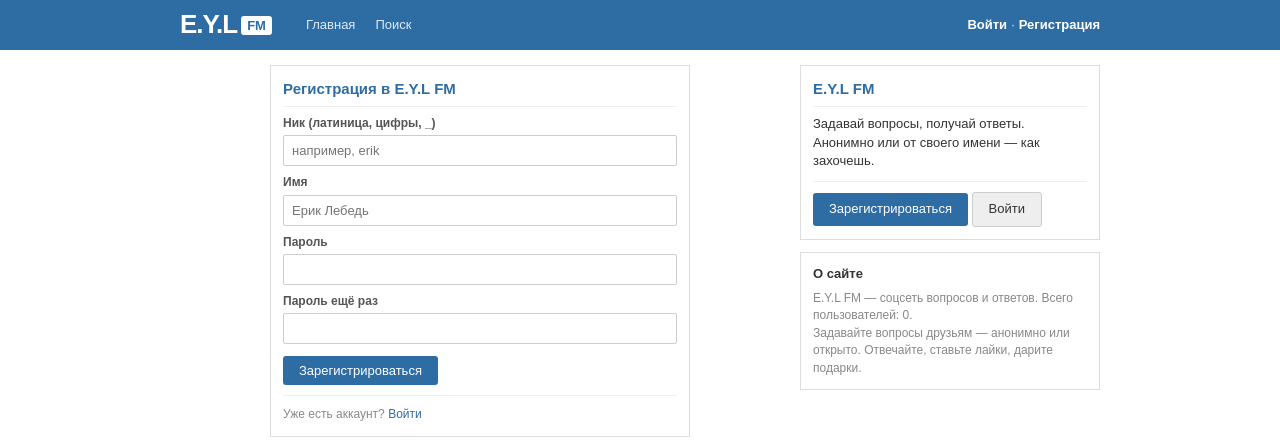
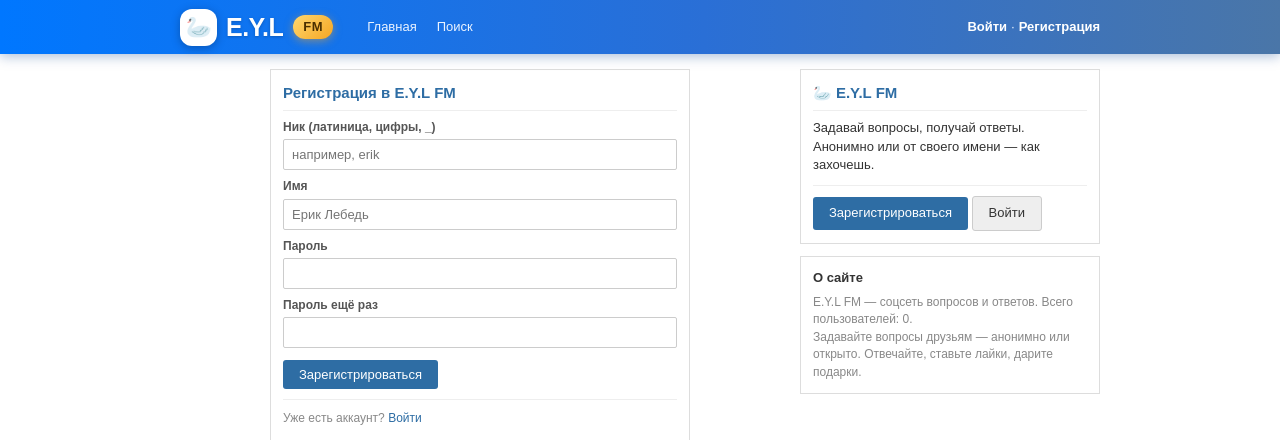
Before and after one commit to ygarik786-a11y/eylfm, a Flask app: page /register in a window 1280 px wide. Shown: the top 440 px of the page. Run offline with Flask 3, Linux system fonts and the light colour scheme.

Commit message:
Яркая шапка как в ВК: лебедь у имени E.Y.L FM

```diff
--- a/static/style.css
+++ b/static/style.css
@@ -5,17 +5,18 @@ a { color: #2e6da4; text-decoration: none; }
 a:hover { text-decoration: underline; }
 img { max-width: 100%; }
 
-/* --- верхняя синяя панель --- */
-.topbar { background: #2e6da4; height: 50px; }
-.topbar-in { width: 940px; max-width: 100%; margin: 0 auto; display: flex; align-items: center; height: 50px; padding: 0 10px; }
-.logo { color: #fff; font-size: 26px; font-weight: bold; letter-spacing: -1px; white-space: nowrap; }
+/* --- верхняя панель: ярко, как в ВК (2026-11-21, слово Erik) --- */
+.topbar { background: linear-gradient(90deg, #0077ff, #2a6fd6 55%, #4a76a8); height: 54px; box-shadow: 0 2px 12px rgba(0, 60, 140, .35); position: relative; z-index: 10; }
+.topbar-in { width: 940px; max-width: 100%; margin: 0 auto; display: flex; align-items: center; height: 54px; padding: 0 10px; }
+.logo { color: #fff; font-size: 25px; font-weight: bold; letter-spacing: -.5px; white-space: nowrap; display: inline-flex; align-items: center; gap: 9px; text-shadow: 0 1px 3px rgba(0, 40, 90, .35); }
 .logo:hover { text-decoration: none; }
-.logo-fm { background: #fff; color: #2e6da4; font-size: 13px; padding: 2px 6px; border-radius: 3px; vertical-align: middle; margin-left: 4px; letter-spacing: 0; }
+.logo-swan { background: #fff; border-radius: 12px; width: 37px; height: 37px; display: inline-flex; align-items: center; justify-content: center; font-size: 21px; box-shadow: 0 2px 9px rgba(0, 40, 90, .4); text-shadow: none; }
+.logo-fm { background: linear-gradient(135deg, #ffd76e, #f5a623); color: #4a2f00; font-size: 13px; font-weight: 800; padding: 3px 10px; border-radius: 999px; margin-left: 1px; letter-spacing: .6px; box-shadow: 0 2px 9px rgba(245, 166, 35, .5); text-shadow: none; }
 .topnav { margin-left: 25px; display: flex; gap: 2px; flex-wrap: wrap; }
-.topnav a { color: #dcebf7; font-size: 13px; padding: 6px 9px; border-radius: 3px; }
-.topnav a:hover, .topnav a.active { background: #245a8a; color: #fff; text-decoration: none; }
+.topnav a { color: #eaf3ff; font-size: 13px; padding: 6px 9px; border-radius: 6px; }
+.topnav a:hover, .topnav a.active { background: rgba(255, 255, 255, .2); color: #fff; text-decoration: none; }
 .badge { background: #e74c3c; color: #fff; font-size: 10px; font-weight: bold; padding: 1px 5px; border-radius: 8px; vertical-align: super; }
-.topuser { margin-left: auto; color: #dcebf7; font-size: 13px; white-space: nowrap; }
+.topuser { margin-left: auto; color: #eaf3ff; font-size: 13px; white-space: nowrap; }
 .topuser a { color: #fff; font-weight: bold; }
 
 /* --- компоновка --- */
--- a/templates/base.html
+++ b/templates/base.html
@@ -4,11 +4,11 @@
 <meta charset="utf-8">
 <meta name="viewport" content="width=device-width, initial-scale=1">
 <title>{% if page_title %}{{ page_title }} — {% endif %}E.Y.L FM</title>
-<link rel="stylesheet" href="{{ url_for('static', filename='style.css') }}">
+<link rel="stylesheet" href="{{ url_for('static', filename='style.css') }}?v=2">
 </head>
 <body>
 <div class="topbar"><div class="topbar-in">
-  <a class="logo" href="{{ url_for('index') }}">E.Y.L<span class="logo-fm">FM</span></a>
+  <a class="logo" href="{{ url_for('index') }}"><span class="logo-swan">🦢</span><span class="logo-name">E.Y.L</span><span class="logo-fm">FM</span></a>
   <div class="topnav">
     <a href="{{ url_for('index') }}">Главная</a>
     {% if me %}
@@ -48,7 +48,7 @@
     </div>
     {% else %}
     <div class="card">
-      <h2>E.Y.L FM</h2>
+      <h2>🦢 E.Y.L FM</h2>
       <p>Задавай вопросы, получай ответы. Анонимно или от своего имени — как захочешь.</p>
       <div class="hr"></div>
       <a class="btn" href="{{ url_for('register') }}">Зарегистрироваться</a>
```
